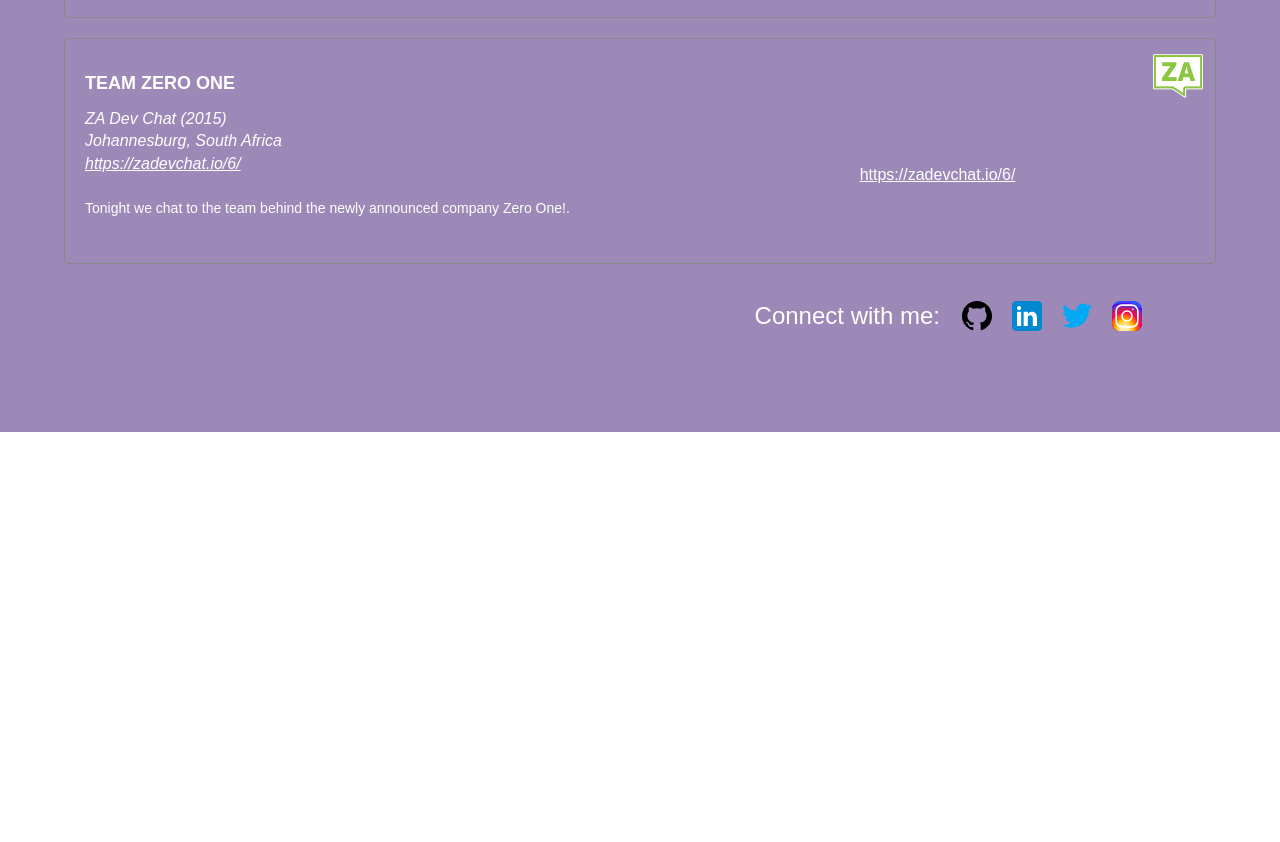
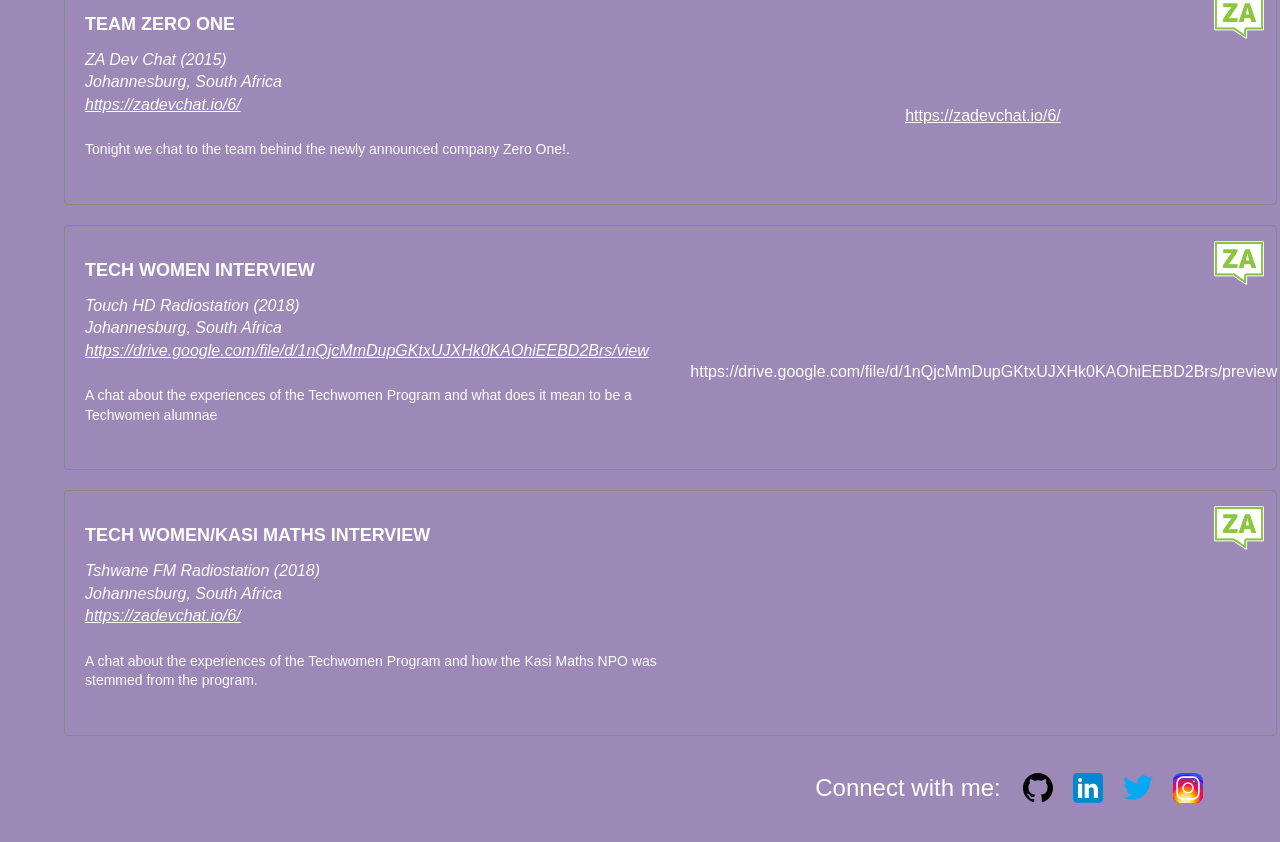
Before and after one commit to Ridhwana/Ridhwana.github.io, a Jekyll site: the page built from speaking.md, in a window 1280 px wide and 900 px high, scrolled down 3853 px. Shown: the top 842 px of the window. Built offline with Jekyll 4.4.1, drawn with Linux system fonts in a browser that asks for light colours; before the commit the page ends 4285 px from its top, so only the background shows below that; part of the change alters nothing that is shown.

Commit message:
feat: add some more speaking

```diff
--- a/_data/speaking.yml
+++ b/_data/speaking.yml
@@ -98,24 +98,25 @@
   location: Johannesburg, South Africa
   abstract: <p>Tonight we chat to the team behind the newly announced company Zero One!.</p>
 
-# - title: Tech Women Interview
-#   conference: Touch HD Radiostation
-#   conference_logo: zadevchat.png
-#   year: 2018
-#   media: https://zadevchat.io/6/
-#   embed: null
-#   slides: null
-#   tags: techwomen
-#   location: Johannesburg, South Africa
-#   abstract: <p>A chat about the experiences of the Techwomen Program and what does it mean to be a Techwomen alumnae</p>
+- title: Tech Women Interview
+  conference: Touch HD Radiostation
+  conference_logo: zadevchat.png
+  year: 2018
+  media: https://drive.google.com/file/d/1nQjcMmDupGKtxUJXHk0KAOhiEEBD2Brs/view
+  mediaType: google-drive
+  embed: https://drive.google.com/file/d/1nQjcMmDupGKtxUJXHk0KAOhiEEBD2Brs/preview
+  slides: null
+  tags: techwomen
+  location: Johannesburg, South Africa
+  abstract: <p>A chat about the experiences of the Techwomen Program and what does it mean to be a Techwomen alumnae</p>
 
-# - title: Tech Women/Kasi Maths Interview
-#   conference: Tshwane FM Radiostation
-#   conference_logo: zadevchat.png
-#   year: 2018
-#   media: https://zadevchat.io/6/
-#   embed: null
-#   slides: null
-#   tags: techwomen
-#   location: Johannesburg, South Africa
-#   abstract: <p>A chat about the experiences of the Techwomen Program and how the Kasi Maths NPO was stemmed from the program.</p>
+- title: Tech Women/Kasi Maths Interview
+  conference: Tshwane FM Radiostation
+  conference_logo: zadevchat.png
+  year: 2018
+  media: https://zadevchat.io/6/
+  embed: null
+  slides: null
+  tags: techwomen
+  location: Johannesburg, South Africa
+  abstract: <p>A chat about the experiences of the Techwomen Program and how the Kasi Maths NPO was stemmed from the program.</p>
```
